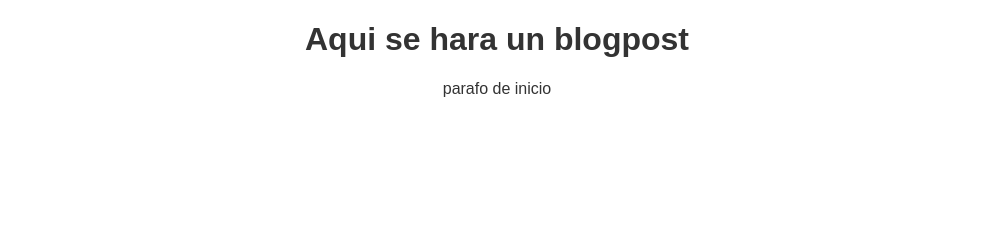
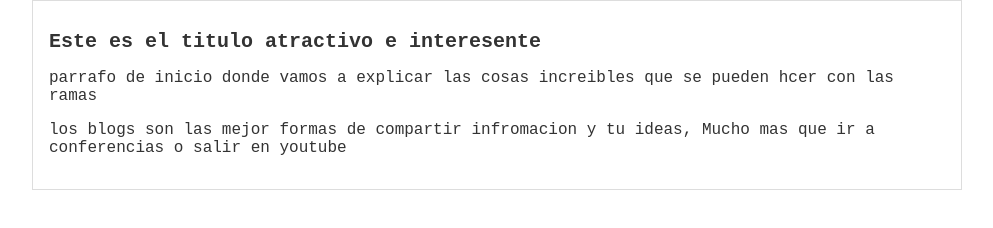
Before and after one commit to leogoca00/hyperblog, a plain HTML site: page blogpost.html in a window 1280 px wide. Shown: the whole page, without its empty margins (143-1136 px from the left). Drawn offline with Linux system fonts and the light colour scheme.

Commit message:
se agrego contenido adicional del blog y mejor tipografias

```diff
--- a/blogpost.html
+++ b/blogpost.html
@@ -5,7 +5,18 @@
         <link rel="stylesheet" href="css/estilos.css"/>
     </head>
     <body>
-        <h1>Aqui se hara un blogpost</h1>
-        <p>parafo de inicio</p>
+        <div id="container">
+            <div id="post">
+                <h1>Este es el titulo atractivo e interesente</h1>
+                <p>parrafo de inicio donde vamos a explicar
+                    las cosas increibles que se pueden hcer con las
+                    ramas
+                </p>
+                <p>los blogs son las mejor formas de compartir
+                    infromacion y tu ideas, Mucho mas que ir a
+                    conferencias o salir en youtube
+                </p>
+            </div>
+        </div>
     </body>
 </html>
--- a/css/estilos.css
+++ b/css/estilos.css
@@ -1,7 +1,7 @@
 body{
     color: #333;
     text-align: center;
-    font-family: Arial, Helvetica, sans-serif;
+    font-family: 'Courier New', Courier, monospace;
     font-size: 16px;
     margin: 0;
     padding: 0;
```
